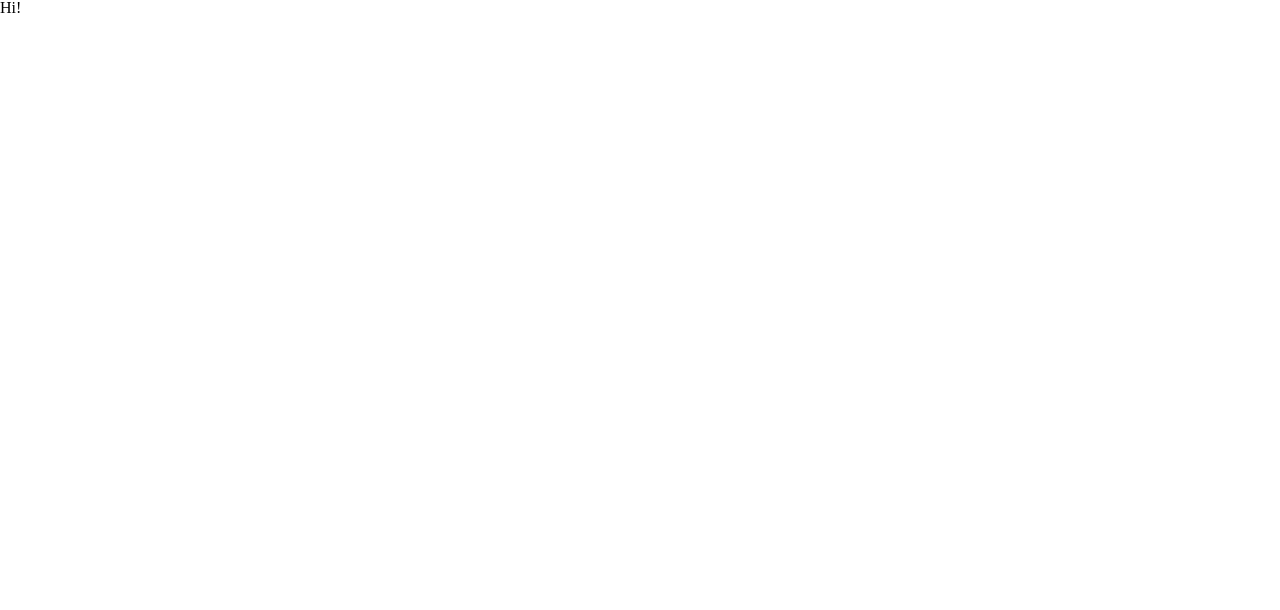
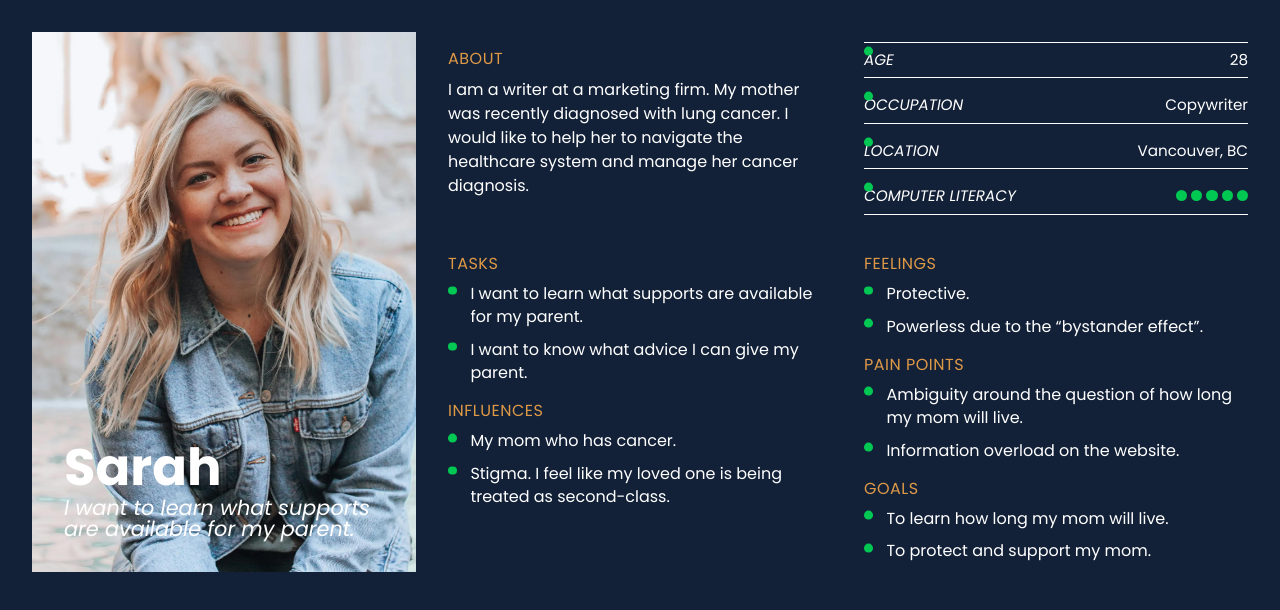
Before and after one commit to CoolMcProgrammer123/INM420-Assignment-6, a website: page public/index.html in a window 1280 px wide. Drawn offline with nearby package versions, Linux system fonts and the light colour scheme.

Commit message:
Imported ChatGPT o3 only code

```diff
--- a/public/assets/css/style.css
+++ b/public/assets/css/style.css
@@ -0,0 +1,169 @@
+@import url('https://fonts.googleapis.com/css2?family=Poppins:ital,wght@0,100;0,200;0,300;0,400;0,500;0,600;0,700;0,800;0,900;1,100;1,200;1,300;1,400;1,500;1,600;1,700;1,800;1,900&display=swap');
+
+/* ---------- variables ---------- */
+:root {
+    --navy: #122138;
+    --orange: #de9947;
+    --green: #00c853;
+    --white: #ffffff;
+    --font-main: "Poppins", Arial, sans-serif;
+}
+
+/* ---------- layout ---------- */
+body {
+    font-family: var(--font-main);
+    color: var(--white);
+    background: var(--navy);
+}
+
+.persona {
+    display: grid;
+    grid-template-columns: 1fr 1fr 1fr;      /* 3-column grid */
+    grid-template-rows: auto auto 1fr;       /* 3 rows */
+    grid-template-areas:
+        "photo about stats"
+        "photo col1  col2 "
+        "photo col1  col2 ";
+    gap: 2rem;
+    max-width: 1400px;
+    margin: 0 auto;
+    padding: 2rem;
+}
+
+/* ---------- photo & overlay ---------- */
+.photo-section {
+    grid-area: photo;
+    position: relative;
+    overflow: hidden;
+}
+
+.photo-section img {
+    width: 100%;
+    height: 100%;
+    object-fit: cover;
+    display: block;
+}
+
+.photo-section figcaption {
+    position: absolute;
+    bottom: 2rem;
+    left: 2rem;
+    right: 2rem;
+}
+
+.photo-section h2 {
+    font-size: clamp(2.2rem, 4vw, 3.5rem);
+    font-weight: 700;
+    line-height: 1;
+}
+
+.photo-section p {
+    font-style: italic;
+    font-size: clamp(1rem, 1.8vw, 1.3rem);
+    margin-top: 0.3rem;
+}
+
+/* ---------- top-right ABOUT ---------- */
+.about {
+    grid-area: about;
+}
+
+.about h3 { margin-bottom: 0.7rem; }
+
+.about p { line-height: 1.5; }
+
+/* ---------- tiny table ---------- */
+.stats {
+    grid-area: stats;
+}
+
+.stats ul {
+    border-top: 1px solid var(--white);
+}
+
+.stats li {
+    display: flex;
+    justify-content: space-between;
+    align-items: center;
+    border-bottom: 1px solid var(--white);
+    padding: 0.4rem 0;
+    font-size: 0.95rem;
+}
+
+.stats li span {
+    font-style: italic;
+    text-transform: uppercase;
+}
+
+.stats .dots span {
+    display: inline-block;
+    width: 0.7rem;
+    height: 0.7rem;
+    border-radius: 50%;
+    background: var(--green);
+    margin-left: 0.25rem;
+}
+
+/* ---------- column headings ---------- */
+.tasks-column       { grid-area: col1; }
+.feelings-column    { grid-area: col2; }
+
+.tasks-column h3,
+.feelings-column h3,
+.about h3 {
+    color: var(--orange);
+    text-transform: uppercase;
+    letter-spacing: 0.5px;
+    margin-top: 1.2rem;
+}
+
+.tasks-column h3:first-child,
+.feelings-column h3:first-child { margin-top: 0; }
+
+/* ---------- lists ---------- */
+ul {
+    margin-top: 0.6rem;
+}
+
+ul li {
+    position: relative;
+    padding-left: 1.4rem;
+    line-height: 1.45;
+    margin-bottom: 0.6rem;
+}
+
+ul li::before {
+    content: "";
+    position: absolute;
+    left: 0;
+    top: 0.55em;
+    transform: translateY(-50%);
+    width: 0.55rem;
+    height: 0.55rem;
+    border-radius: 50%;
+    background: var(--green);
+}
+
+/* ---------- responsiveness ---------- */
+@media (max-width: 900px) {
+    .persona {
+        grid-template-columns: 1fr;           /* single column */
+        grid-template-areas:
+            "photo"
+            "about"
+            "stats"
+            "col1"
+            "col2";
+    }
+
+    .photo-section figcaption {
+        bottom: 1rem;
+        left: 1rem;
+        right: 1rem;
+    }
+}
+
+@media (prefers-color-scheme: light) {
+    /* keep design identical even in light-mode browsers */
+    body { background: var(--navy); }
+}
--- a/public/index.html
+++ b/public/index.html
@@ -1,10 +1,10 @@
 <!DOCTYPE html>
 <html lang="en">
-
 <head>
     <meta charset="UTF-8" />
     <meta name="viewport" content="width=device-width, initial-scale=1.0" />
 
+    <!-- Reset stylesheet -->
     <link rel="stylesheet" href="https://cdn.jsdelivr.net/npm/reset-css@3.0.0/reset.min.css" />
 
     <!-- Custom CSS -->
@@ -12,11 +12,77 @@
 
     <title>AI in Webdev</title>
 </head>
+<body>
+    <main class="persona">
+        <!-- left-hand photo -->
+        <figure class="photo-section">
+            <img src="./assets/raster/sarah.jpg" alt="Sarah smiling outdoors" />
+            <figcaption>
+                <h2>Sarah</h2>
+                <p>I want to learn what supports are available for my parent.</p>
+            </figcaption>
+        </figure>
 
-<body>
-    <h1>Hi!</h1>
+        <!-- top-right blocks -->
+        <section class="about">
+            <h3>About</h3>
+            <p>
+                I am a writer at a marketing firm. My mother was recently diagnosed with lung cancer.
+                I would like to help her to navigate the healthcare system and manage her cancer diagnosis.
+            </p>
+        </section>
+
+        <section class="stats">
+            <ul>
+                <li><span>Age</span><strong>28</strong></li>
+                <li><span>Occupation</span><strong>Copywriter</strong></li>
+                <li><span>Location</span><strong>Vancouver, BC</strong></li>
+                <li class="literacy">
+                    <span>Computer Literacy</span>
+                    <strong class="dots">
+                        <span></span><span></span><span></span><span></span><span></span>
+                    </strong>
+                </li>
+            </ul>
+        </section>
+
+        <!-- middle / bottom left column -->
+        <section class="tasks-column">
+            <h3>Tasks</h3>
+            <ul>
+                <li>I want to learn what supports are available for my parent.</li>
+                <li>I want to know what advice I can give my parent.</li>
+            </ul>
+
+            <h3>Influences</h3>
+            <ul>
+                <li>My mom who has cancer.</li>
+                <li>Stigma. I feel like my loved one is being treated as second-class.</li>
+            </ul>
+        </section>
+
+        <!-- middle / bottom right column -->
+        <section class="feelings-column">
+            <h3>Feelings</h3>
+            <ul>
+                <li>Protective.</li>
+                <li>Powerless due to the “bystander effect”.</li>
+            </ul>
+
+            <h3>Pain Points</h3>
+            <ul>
+                <li>Ambiguity around the question of how long my mom will live.</li>
+                <li>Information overload on the website.</li>
+            </ul>
+
+            <h3>Goals</h3>
+            <ul>
+                <li>To learn how long my mom will live.</li>
+                <li>To protect and support my mom.</li>
+            </ul>
+        </section>
+    </main>
 
     <script src="./assets/js/main.js"></script>
 </body>
-
 </html>
```
Also changed, not shown: public/assets/raster/sarah.jpg (added).
